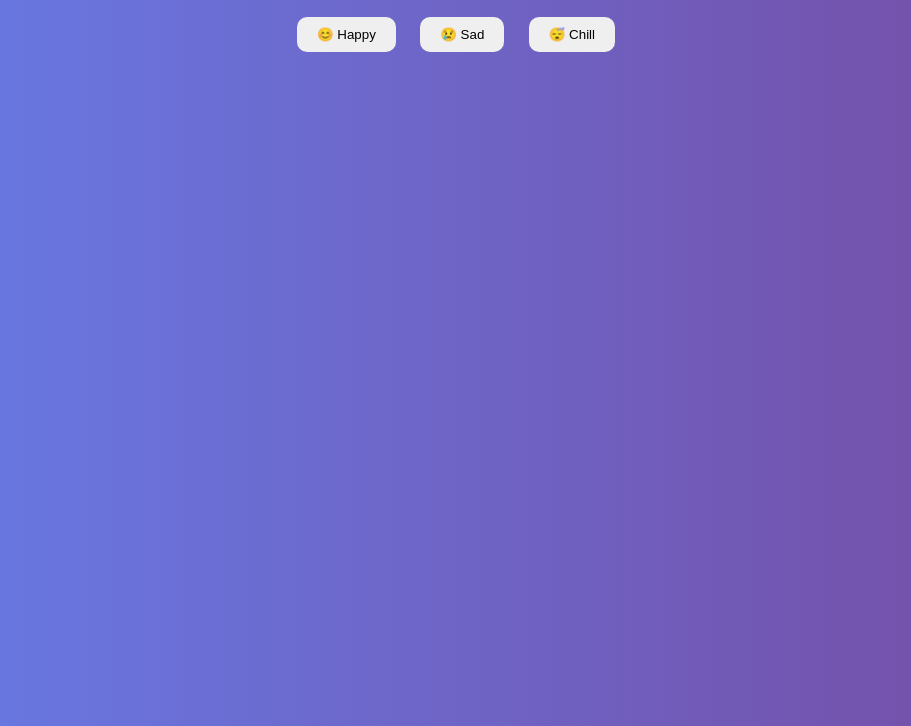
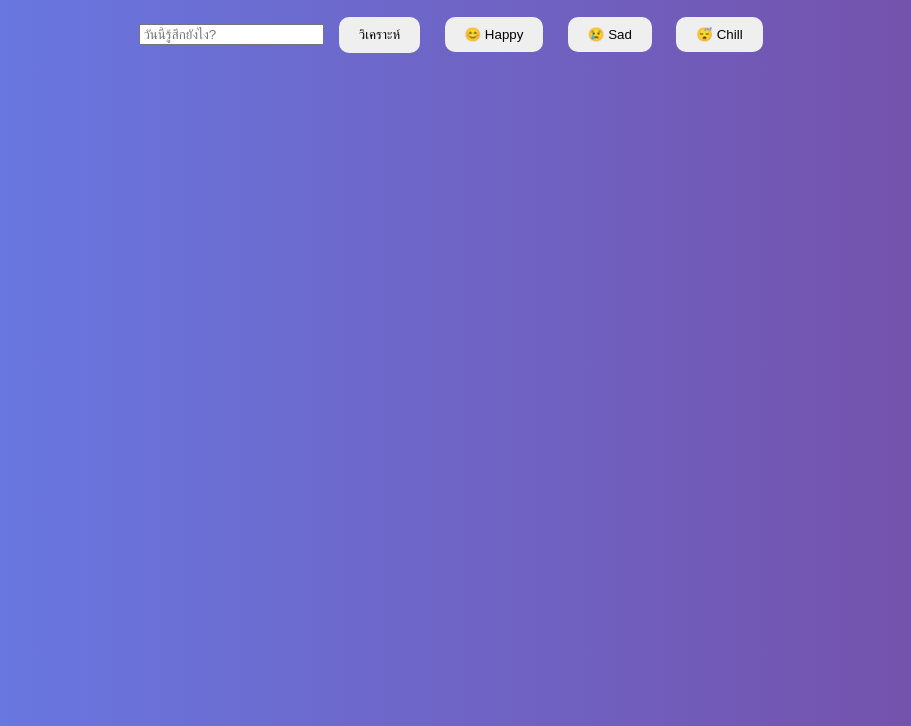
Before and after one commit to 6710510388/music-mood-app, a plain HTML site: page index.html in a window 1280 px wide. Shown: the part 74-800 px from the top of the page, without its empty margins (184-1095 px from the left). Drawn offline with Linux system fonts and the light colour scheme.

Commit message:
Update index.html

```diff
--- a/index.html
+++ b/index.html
@@ -7,7 +7,8 @@
 <body>
 
 <h1>เลือกอารมณ์ของคุณ 🎧</h1>
-
+<input id="textInput" placeholder="วันนี้รู้สึกยังไง?" />
+<button onclick="analyzeMood()">วิเคราะห์</button>
 <button onclick="showPlaylist('happy')">😊 Happy</button>
 <button onclick="showPlaylist('sad')">😢 Sad</button>
 <button onclick="showPlaylist('chill')">😴 Chill</button>
```
